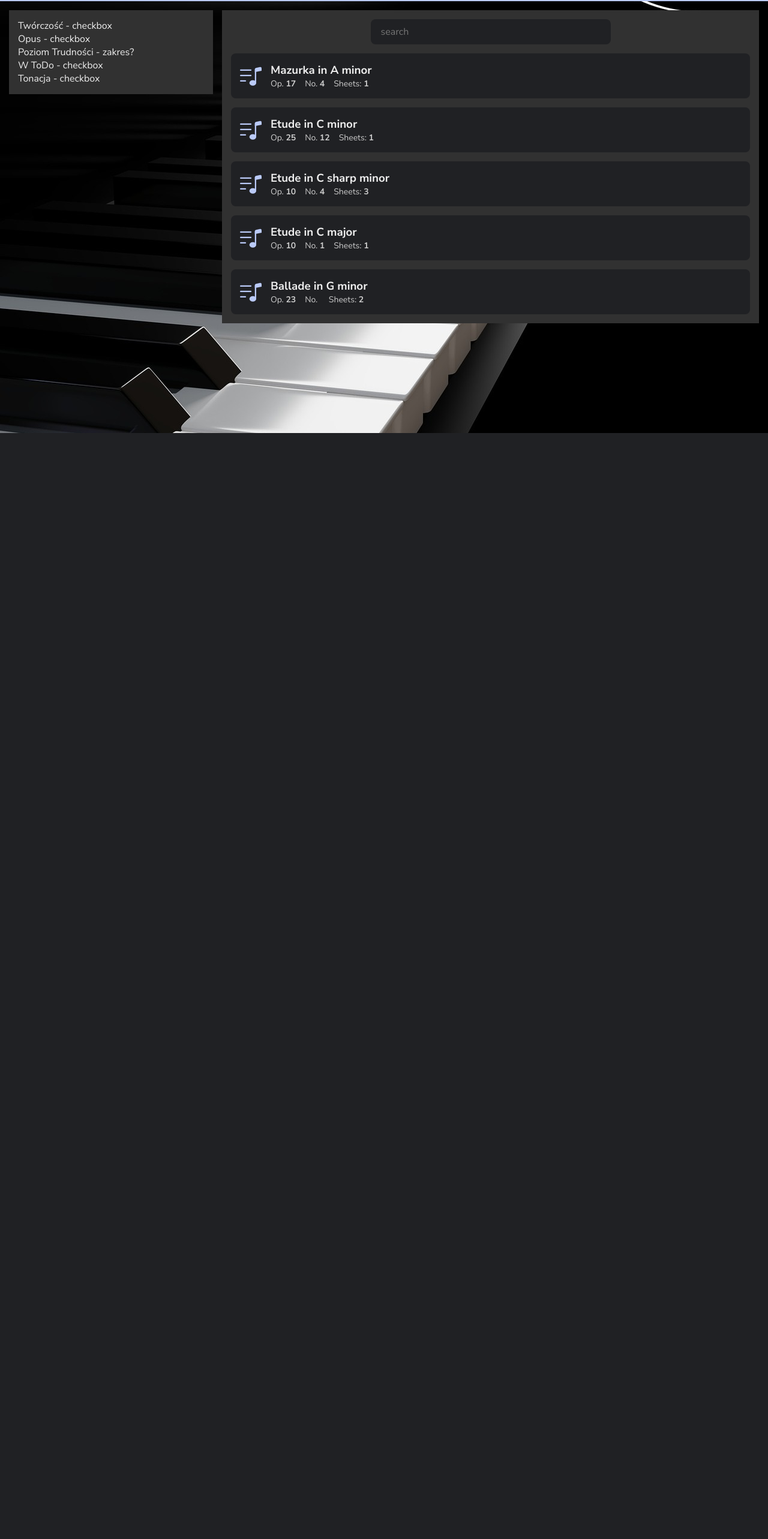
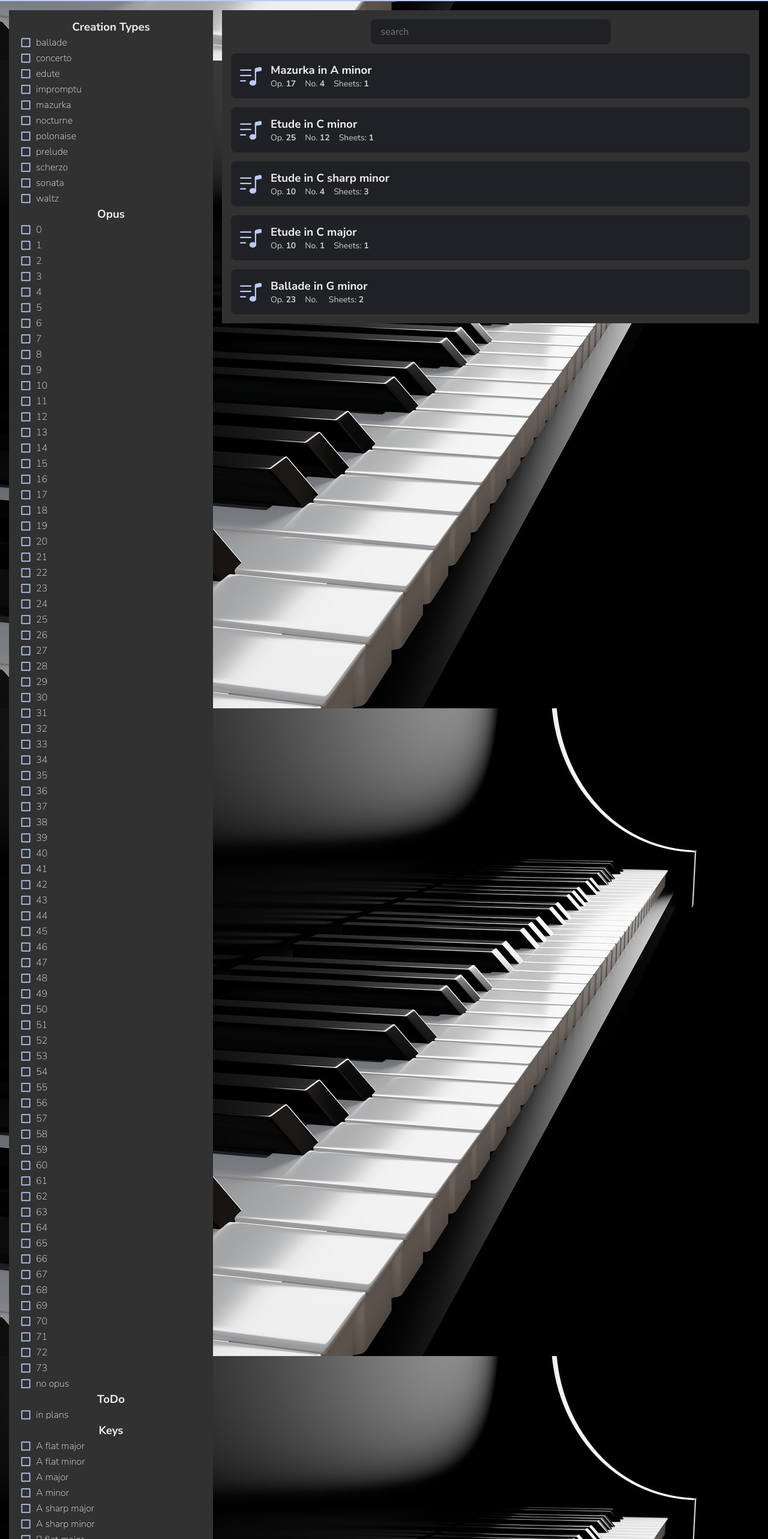
Before and after one commit to QuestionsMark/chopin-is-life-client, a React (Create React App) app: page /creation in a window 1280 px wide. Shown: the part 78-2644 px from the top of the page at 60% size. Before the commit the page ends 800 px from the top, so only its background shows below. Built offline with nearby package versions, Linux system fonts and the light colour scheme.

Commit message:
creation filter added

```diff
--- /dev/null
+++ b/src/components/common/Difficulty.tsx
@@ -0,0 +1,14 @@
+import { Difficulty as DifficultyInterface } from "../../types";
+
+interface Props {
+    value: DifficultyInterface;
+    handleChange: (range: DifficultyInterface) => void;
+}
+
+export const Difficulty = ({ handleChange, value }: Props) => {
+    return (
+        <div className="difficulty">
+            {/* <input type="range" className="difficulty__inp" min={0} max={4} step={1} value={value} onChange={handleChange} /> */}
+        </div>
+    );
+};
--- a/src/components/common/FilterSection.tsx
+++ b/src/components/common/FilterSection.tsx
@@ -3,11 +3,13 @@ import { ReactNode } from 'react';
 interface Props {
     children: ReactNode;
     className?: string;
+    title?: string;
 }
 
-export const FilterSection = ({ children, className }: Props) => {
+export const FilterSection = ({ children, className, title }: Props) => {
     return (
         <div className={`filter__section${className ? ' ' + className : ''}`}>
+            {title && <h3 className="filter__section-title">{title}</h3>}
             {children}
         </div>
     );
--- a/src/components/form-elements/Label.tsx
+++ b/src/components/form-elements/Label.tsx
@@ -2,10 +2,10 @@ import { ReactNode } from "react";
 
 interface Props {
     children: ReactNode;
-    value?: ReactNode;
     className?: string;
     title?: string;
     titleClassName?: string;
+    value?: ReactNode;
     onClick?: () => void;
 }
 
--- /dev/null
+++ b/src/styles/_filter.scss
@@ -0,0 +1,7 @@
+.filter {
+    &__section {
+        &-title {
+            text-align: center;
+        }
+    }
+}
--- a/src/styles/index.scss
+++ b/src/styles/index.scss
@@ -12,3 +12,4 @@
 @import 'learning-path';
 @import 'creation';
 @import 'search';
+@import 'filter';
--- a/src/types/creation/creation.ts
+++ b/src/types/creation/creation.ts
@@ -1,7 +1,79 @@
+
+export enum CreationType {
+    Ballade = 'ballade',
+    Etude = 'edute',
+    Mazurka = 'mazurka',
+    Waltz = 'waltz',
+    Prelude = 'prelude',
+    Nocturne = 'nocturne',
+    Scherzo = 'scherzo',
+    Polonaise = 'polonaise',
+    Sonata = 'sonata',
+    Impromptu = 'impromptu',
+    Concerto = 'concerto',
+    Other = 'other'
+}
+
+export enum CreationDifficulty {
+    VeryEasy,
+    Easy,
+    Medium,
+    Hard,
+    VeryHard,
+}
+
+export enum CreationKey {
+    CMajor = 'C major',
+    DMajor = 'D major',
+    EMajor = 'E major',
+    FMajor = 'F major',
+    GMajor = 'G major',
+    AMajor = 'A major',
+    BMajor = 'B major',
+    CSharpMajor = 'C sharp major',
+    DSharpMajor = 'D sharp major',
+    ESharpMajor = 'E sharp major',
+    FSharpMajor = 'F sharp major',
+    GSharpMajor = 'G sharp major',
+    ASharpMajor = 'A sharp major',
+    BSharpMajor = 'B sharp major',
+    CFlatMajor = 'C flat major',
+    DFlatMajor = 'D flat major',
+    EFlatMajor = 'E flat major',
+    FFlatMajor = 'F flat major',
+    GFlatMajor = 'G flat major',
+    AFlatMajor = 'A flat major',
+    BFlatMajor = 'B flat major',
+    CMinor = 'C minor',
+    DMinor = 'D minor',
+    EMinor = 'E minor',
+    FMinor = 'F minor',
+    GMinor = 'G minor',
+    AMinor = 'A minor',
+    BMinor = 'B minor',
+    CSharpMinor = 'C sharp minor',
+    DSharpMinor = 'D sharp minor',
+    ESharpMinor = 'E sharp minor',
+    FSharpMinor = 'F sharp minor',
+    GSharpMinor = 'G sharp minor',
+    ASharpMinor = 'A sharp minor',
+    BSharpMinor = 'B sharp minor',
+    CFlatMinor = 'C flat minor',
+    DFlatMinor = 'D flat minor',
+    EFlatMinor = 'E flat minor',
+    FFlatMinor = 'F flat minor',
+    GFlatMinor = 'G flat minor',
+    AFlatMinor = 'A flat minor',
+    BFlatMinor = 'B flat minor',
+}
+
 export interface Creation {
     id: string;
     name: string;
     opus: number | null;
     number: number | null;
     sheetMusic: number;
+    type: CreationType;
+    difficulty: CreationDifficulty;
+    key: CreationKey;
 }
--- /dev/null
+++ b/src/types/difficulty.ts
@@ -0,0 +1 @@
+export type Difficulty = [number, number] | null;
--- a/src/types/index.ts
+++ b/src/types/index.ts
@@ -2,3 +2,4 @@ export * from './form';
 export * from './common';
 export * from './creation';
 export * from './learning-path';
+export * from './difficulty';
--- a/src/views/creation/Creation.tsx
+++ b/src/views/creation/Creation.tsx
@@ -1,12 +1,27 @@
+import { useState } from "react";
+import { Collection, Creation as CreationInterface, CreationKey, CreationType, Difficulty as DifficultyInterface } from "../../types";
 import { FilterSection } from "../../components/common/FilterSection";
+import { Form } from "../../components/common/Form";
 import { List } from "../../components/common/List";
 import { Search } from "../../components/common/search/Search";
 import { Section } from "../../components/common/Section";
+import { Checkbox } from "../../components/form-elements/Checkbox";
 import { Aside } from "../../components/layout/Aside";
 import { ContentWrapper } from "../../components/layout/ContentWrapper";
 import { Main } from "../../components/layout/Main";
-import { Collection, Creation as CreationInterface } from "../../types";
 import { CreationElement } from "./CreationElement";
+import { Label } from "../../components/form-elements/Label";
+import { Difficulty } from "../../components/common/Difficulty";
+
+//
+interface CreationForm {
+    types: CreationType[];
+    opuses: (number | null)[];
+    difficulty: DifficultyInterface;
+    toDo: boolean;
+    keys: CreationKey[];
+}
+//
 
 export const Creation = () => {
     //
@@ -17,6 +32,9 @@ export const Creation = () => {
             number: 4,
             opus: 17,
             sheetMusic: 1,
+            type: CreationType.Mazurka,
+            difficulty: 3,
+            key: CreationKey.AMinor,
         },
         {
             id: 'e6142da0-f331-48cd-ad1d-ebb0778904cd',
@@ -24,6 +42,9 @@ export const Creation = () => {
             number: 12,
             opus: 25,
             sheetMusic: 1,
+            type: CreationType.Etude,
+            difficulty: 4,
+            key: CreationKey.CMinor,
         },
         {
             id: 'e4b20592-b8b6-462a-a6dd-e9a0b6d01974',
@@ -31,6 +52,9 @@ export const Creation = () => {
             number: 4,
             opus: 10,
             sheetMusic: 3,
+            type: CreationType.Etude,
+            difficulty: 5,
+            key: CreationKey.CSharpMinor
         },
         {
             id: 'ee21dd59-b4ea-4700-8bcd-9a84f193f041',
@@ -38,6 +62,9 @@ export const Creation = () => {
             number: 1,
             opus: 10,
             sheetMusic: 1,
+            type: CreationType.Etude,
+            difficulty: 3,
+            key: CreationKey.CMajor,
         },
         {
             id: '9cc7ea31-d20f-4699-b335-1f137cbeddc2',
@@ -45,9 +72,83 @@ export const Creation = () => {
             number: null,
             opus: 23,
             sheetMusic: 2,
+            type: CreationType.Ballade,
+            difficulty: 4,
+            key: CreationKey.GMinor,
         },
     ];
+
+    const creationTypes: CreationType[] = [CreationType.Ballade, CreationType.Concerto, CreationType.Etude, CreationType.Impromptu, CreationType.Mazurka, CreationType.Nocturne, CreationType.Polonaise, CreationType.Prelude, CreationType.Scherzo, CreationType.Sonata, CreationType.Waltz];
+
+    const keys = [CreationKey.AFlatMajor, CreationKey.AFlatMinor, CreationKey.AMajor, CreationKey.AMinor, CreationKey.ASharpMajor, CreationKey.ASharpMinor, CreationKey.BFlatMajor, CreationKey.BFlatMinor, CreationKey.BMajor, CreationKey.BMinor, CreationKey.BSharpMajor, CreationKey.BSharpMinor, CreationKey.CFlatMajor, CreationKey.CFlatMinor, CreationKey.CMajor, CreationKey.CMinor, CreationKey.CSharpMajor, CreationKey.CSharpMinor, CreationKey.DFlatMajor, CreationKey.DFlatMinor, CreationKey.DMajor, CreationKey.DMinor, CreationKey.DSharpMajor, CreationKey.DSharpMinor, CreationKey.EFlatMajor, CreationKey.EFlatMinor, CreationKey.EMajor, CreationKey.EMinor, CreationKey.ESharpMajor, CreationKey.ESharpMinor, CreationKey.FFlatMajor, CreationKey.FFlatMinor, CreationKey.FMajor, CreationKey.FMinor, CreationKey.FSharpMajor, CreationKey.FSharpMinor, CreationKey.GFlatMajor, CreationKey.GFlatMinor, CreationKey.GMajor, CreationKey.GMinor, CreationKey.GSharpMajor, CreationKey.GSharpMinor];
     //
+
+    const [form, setForm] = useState<CreationForm>({
+        types: [],
+        opuses: [],
+        difficulty: null,
+        toDo: false,
+        keys: [],
+    });
+
+    const handleSubmit = async () => {
+        console.log('Wysyłam...');
+    };
+
+    const handleCreationTypesChoosedChange = (type: CreationType) => {
+        const isAlreadyChecked = form.types.findIndex(t => t === type) !== -1;
+        setForm(state => ({
+            ...state,
+            types: isAlreadyChecked ? state.types.filter(t => t !== type) : [...state.types, type],
+        }));
+    };
+    const handleOpusesChoosedChange = (opus: number | null) => {
+        const isAlreadyChecked = form.opuses.findIndex(o => o === opus) !== -1;
+        setForm(state => ({
+            ...state,
+            opuses: isAlreadyChecked ? state.opuses.filter(o => o !== opus) : [...state.opuses, opus],
+        }));
+    };
+    const handleDifficultyChange = (range: [number, number] | null) => {
+        setForm(state => ({ ...state, difficulty: range }));
+    };
+    const handleCreationKeysChoosedCHange = (key: CreationKey) => {
+        const isAlreadyChecked = form.keys.findIndex(k => k === key) !== -1;
+        setForm(state => ({
+            ...state,
+            keys: isAlreadyChecked ? state.keys.filter(k => k !== key) : [...state.keys, key],
+        }));
+    };
+
+    const creationTypesList = () => {
+        return creationTypes.map(e => (
+            <Label key={e} value={e} onClick={() => handleCreationTypesChoosedChange(e)}>
+                <Checkbox checked={form.types.includes(e)} />
+            </Label>
+        ));
+    };
+
+    const opusesList = () => {
+        const opuses: (number | null)[] = [];
+        for (let i = 0; i < 74; i++) {
+            opuses.push(i);
+        }
+        opuses.push(null);
+        return opuses.map((o, i) => (
+            <Label key={String(i)} value={o ?? 'no opus'} onClick={() => handleOpusesChoosedChange(o)}>
+                <Checkbox checked={form.opuses.includes(o)} />
+            </Label>
+        ))
+    };
+
+    const keysList = () => {
+        return keys.map(k => (
+            <Label key={k} value={k} onClick={() => handleCreationKeysChoosedCHange(k)}>
+                <Checkbox checked={form.keys.includes(k)}/>
+            </Label>
+        ))
+    };
+
     const creationList = () => {
         return creation.map(e => <CreationElement key={e.id} creation={e} />);
     };
@@ -56,21 +157,29 @@ export const Creation = () => {
         <ContentWrapper withAside>
             <Aside>
                 <Section>
-                    <FilterSection>
-                        Twórczość - checkbox
-                    </FilterSection>
-                    <FilterSection>
-                        Opus - checkbox
-                    </FilterSection>
-                    <FilterSection>
-                        Poziom Trudności - zakres?
-                    </FilterSection>
-                    <FilterSection>
-                        W ToDo - checkbox
-                    </FilterSection>
-                    <FilterSection>
-                        Tonacja - checkbox
-                    </FilterSection>
+                    <Form
+                        errors={null}
+                        handleSubmit={handleSubmit}
+                    >
+                        <FilterSection title="Creation Types">
+                            {creationTypesList()}
+                        </FilterSection>
+                        <FilterSection title="Opus">
+                            {opusesList()}
+                        </FilterSection>
+                        <FilterSection>
+                            {/* TO DO */}
+                            <Difficulty handleChange={handleDifficultyChange} value={form.difficulty}/>
+                        </FilterSection>
+                        <FilterSection title="ToDo">
+                            <Label value="in plans" onClick={() => setForm(state => ({ ...state, toDo: !state.toDo }))}>
+                                <Checkbox checked={form.toDo} />
+                            </Label>
+                        </FilterSection>
+                        <FilterSection title="Keys">
+                            {keysList()}
+                        </FilterSection>
+                    </Form>
                 </Section>
             </Aside>
             <Main className="creation">
--- a/src/views/login/Login.tsx
+++ b/src/views/login/Login.tsx
@@ -37,7 +37,7 @@ export const Login = () => {
                             value="Remember me."
                             onClick={() => setRemember(state => !state)}
                             className="login__label"
-                            >
+                        >
                             <Checkbox checked={remember} />
                         </Label>
                         <Button>Login</Button>
```
